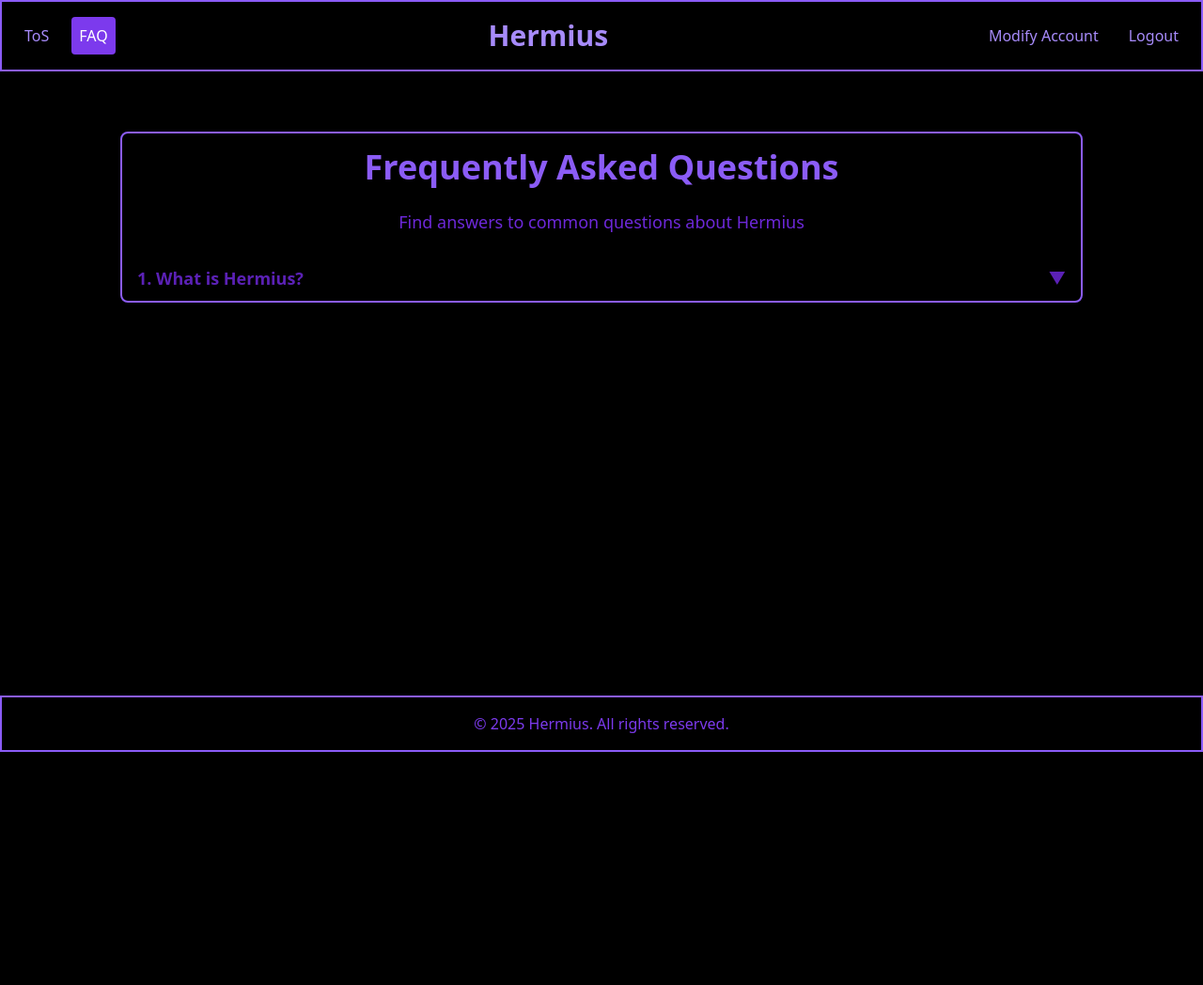
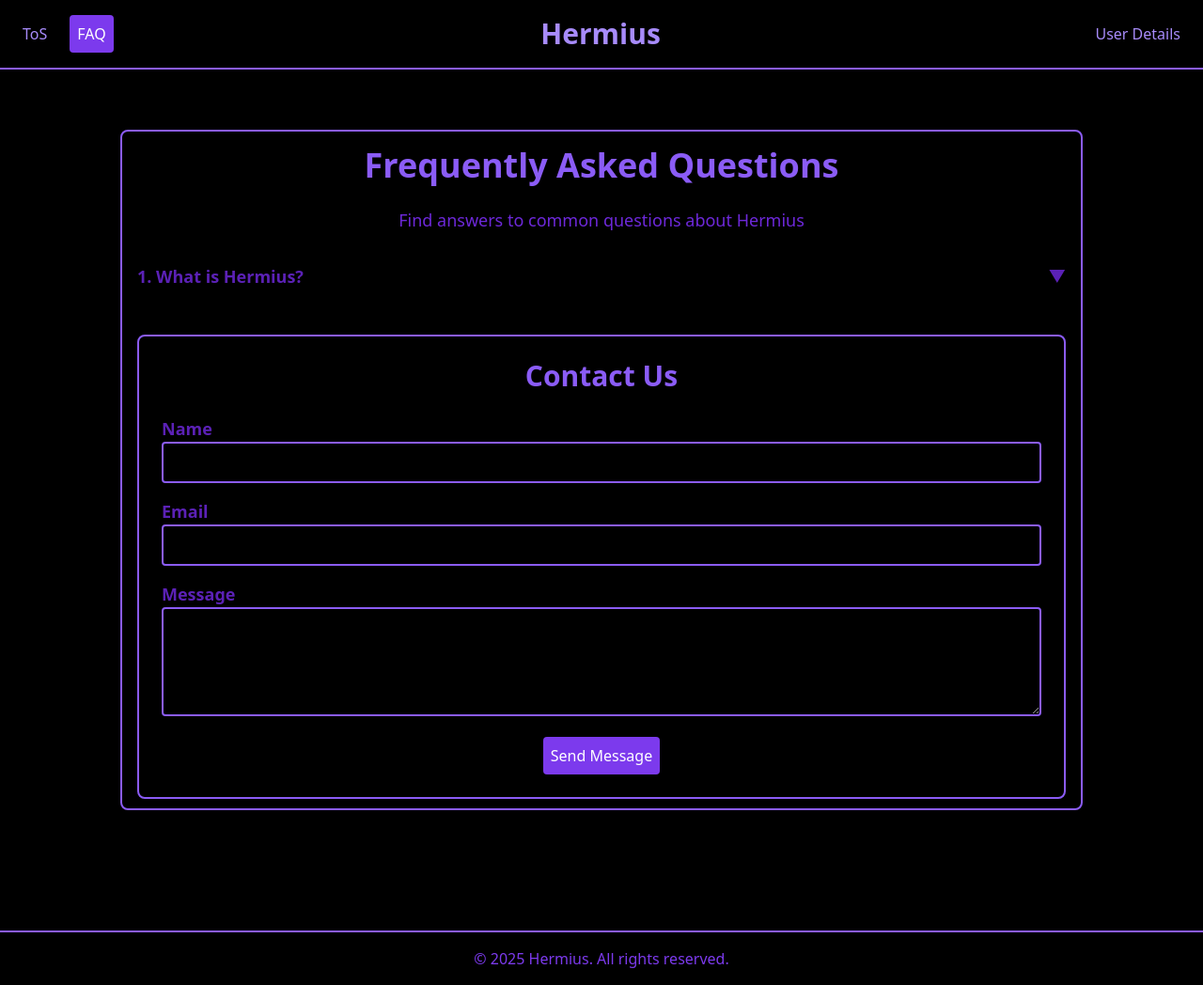
Before and after one commit to Xalibur1/Hermius, a Flask app: page /faq in a window 1280 px wide. Shown: the whole page at 94% size. Before the commit the page ends 800 px from the top, so only its background shows below. Run offline with Flask 3, Linux system fonts and the light colour scheme; a user stored in the database is signed in.

Commit message:
changesss

```diff
--- a/templates/faq.html
+++ b/templates/faq.html
@@ -6,28 +6,15 @@
         <title>FAQ</title>
         <link rel="stylesheet" href="https://cdn.jsdelivr.net/npm/tailwindcss@2.2.19/dist/tailwind.min.css" />
         <style>
-            html, body {
-                height: 100%;
-                margin: 0;
-            }
-            .wrapper {
-                display: flex;
-                flex-direction: column;
-            }
         .content {
             flex-grow: 1;
             max-width: 80%;
-                padding-bottom: 10px;
-                margin-bottom: 10rem;
+            padding-bottom: 10px; /* Add padding to the bottom */
+            margin-bottom: 10rem; /* Adjust the value as needed */
             position: relative;
-                top: 2rem;
+            top: 2rem; /* Adjust based on your navbar height */
             left: 0;
-                bottom: 0rem;
-            }
-            .footer {
-                position: fixed;
-                bottom: 0;
-                width: 100%;
+            bottom: 0rem; /* Adjust based on your footer height */
         }
         .faq-question .arrow {
             transition: transform 0.3s ease;
@@ -38,23 +25,32 @@
         </style>
     </head>
 <body class="bg-black text-purple-200">
-    <div class="wrapper">
-        <div class="bg-black border-2 border-purple-500 shadow-md p-4 flex justify-between items-center">
-            <div class="flex space-x-4">
-                <a href="{{ url_for('tos') }}" class="text-purple-400 hover:bg-purple-600 hover:text-white p-2 rounded">ToS</a>
+    <!-- Navbar -->
+    <header class="bg-black border-b-2 border-purple-500 shadow-md p-4 flex justify-between items-center">
+        <nav class="flex space-x-4">
+            <a href="{{ url_for('tos') }}" class="text-purple-400 hover:bg-purple-600 hover:text-white p-2 rounded transform transition-transform duration-200 hover:scale-105">ToS</a>
             <a class="bg-purple-600 text-white p-2 rounded">FAQ</a>
-            </div>
-            <h1 class="text-3xl font-extrabold"><a href="{{ url_for('home') }}" class="text-purple-400 hover:text-purple-600">Hermius</a></h1>
+
+        </nav>
+        <h1 class="text-3xl font-extrabold">
+            <a href="{{ url_for('home') }}" class="text-purple-400 hover:text-purple-600">Hermius</a>
+        </h1>
         <div class="flex space-x-4">
             {% if session.get('username') %}
-                <a href="{{ url_for('modify_account') }}" class="text-purple-400 hover:bg-purple-600 hover:text-white p-2 rounded">Modify Account</a>
-                <a href="{{ url_for('logout') }}" class="text-purple-400 hover:bg-purple-600 hover:text-white p-2 rounded">Logout</a>
+            <div class="relative" id="user-details-container">
+                <button class="text-purple-400 hover:bg-purple-600 hover:text-white p-2 rounded transform transition-transform duration-200 hover:scale-105" id="user-details-btn">User Details</button>
+                <div class="absolute right-0 mt-2 bg-black border-2 border-purple-500 shadow-md rounded-lg hidden z-50" id="user-details-dropdown">
+                    <a href="{{ url_for('user_profile') }}" class="block px-4 py-2 text-purple-400 hover:bg-purple-600 hover:text-white">Dashboard</a>
+                    <a href="{{ url_for('modify_account') }}" class="block px-4 py-2 text-purple-400 hover:bg-purple-600 hover:text-white">Settings</a>
+                    <a href="{{ url_for('logout') }}" class="block px-4 py-2 text-purple-400 hover:bg-purple-600 hover:text-white">Logout</a>
+                </div>
+            </div>
             {% else %}
-                <a href="{{ url_for('login') }}" class="text-purple-400 hover:bg-purple-600 hover:text-white p-2 rounded">Log In</a>
-                <a href="{{ url_for('signup') }}" class="text-purple-400 hover:bg-purple-600 hover:text-white p-2 rounded">Sign Up</a>
+            <a href="{{ url_for('login') }}" class="text-purple-400 hover:bg-purple-600 hover:text-white p-2 rounded transform transition-transform duration-200 hover:scale-105">Log In</a>
+            <a href="{{ url_for('signup') }}" class="text-purple-400 hover:bg-purple-600 hover:text-white p-2 rounded transform transition-transform duration-200 hover:scale-105">Sign Up</a>
             {% endif %}
         </div>
-        </div>
+    </header>
         <div class="flex justify-center">
             <div class="content max-w-7xl mx-auto mt-8 p-4 bg-black shadow-md rounded-lg border-2 border-purple-500">
             <div class="text-center">
@@ -72,13 +68,33 @@
             </div>
             </div>
             </div>
+            <div class="mt-12 p-6 bg-black shadow-md rounded-lg border-2 border-purple-500">
+                <h2 class="text-3xl font-extrabold mb-6 text-purple-500 text-center">Contact Us</h2>
+                <form id="contact-form" class="space-y-4">
+                    <div>
+                        <label for="name" class="block text-lg font-semibold text-purple-800">Name</label>
+                        <input type="text" id="name" name="name" class="w-full p-2 rounded border-2 border-purple-500 bg-black text-purple-200" required>
+                    </div>
+                    <div>
+                        <label for="email" class="block text-lg font-semibold text-purple-800">Email</label>
+                        <input type="email" id="email" name="email" class="w-full p-2 rounded border-2 border-purple-500 bg-black text-purple-200" required>
+                    </div>
+                    <div>
+                        <label for="message" class="block text-lg font-semibold text-purple-800">Message</label>
+                        <textarea id="message" name="message" rows="4" class="w-full p-2 rounded border-2 border-purple-500 bg-black text-purple-200" required></textarea>
+                    </div>
+                    <div class="text-center">
+                        <button type="submit" class="bg-purple-600 text-white p-2 rounded transform transition-transform duration-200 hover:scale-105">Send Message</button>
+                    </div>
+                </form>
+            </div>
             </div>
         </div>
 
-        <footer class="footer p-4 text-purple-600 bg-black border-2 border-purple-500 shadow-md text-center">
+    <!-- Footer -->
+    <footer class="p-4 text-purple-600 bg-black border-t-2 border-purple-500 shadow-md text-center">
         <p>&copy; <span id="year"></span> Hermius. All rights reserved.</p>
     </footer>
-    </div>
 
     <script>
         document.querySelectorAll('.faq-question').forEach(button => {
@@ -93,6 +109,29 @@
             });
         });
         document.getElementById('year').textContent = new Date().getFullYear();
+        const userDetailsBtn = document.getElementById('user-details-btn');
+            const userDetailsDropdown = document.getElementById('user-details-dropdown');
+            const userDetailsContainer = document.getElementById('user-details-container');
+            let hideDropdownTimeout;
+
+            userDetailsBtn.addEventListener('click', function() {
+                userDetailsDropdown.classList.toggle('hidden');
+            });
+
+            document.addEventListener('click', function(event) {
+                if (!userDetailsContainer.contains(event.target) && event.target !== userDetailsBtn) {
+                    userDetailsDropdown.classList.add('hidden');
+                }
+            });
+
+            document.addEventListener('mousemove', function(event) {
+                clearTimeout(hideDropdownTimeout);
+                if (!userDetailsContainer.contains(event.target)) {
+                    hideDropdownTimeout = setTimeout(function() {
+                        userDetailsDropdown.classList.add('hidden');
+                    }, 2000);
+                }
+            });
     </script>
 </body>
 </html>
```
Also changed, not shown: templates/home.html (+12 -1 lines), templates/login.html (+41 -42 lines), templates/signup.html (+45 -38 lines), templates/tos.html (+44 -27 lines), main.db. Lines whose indentation alone changed are shown as unchanged.
